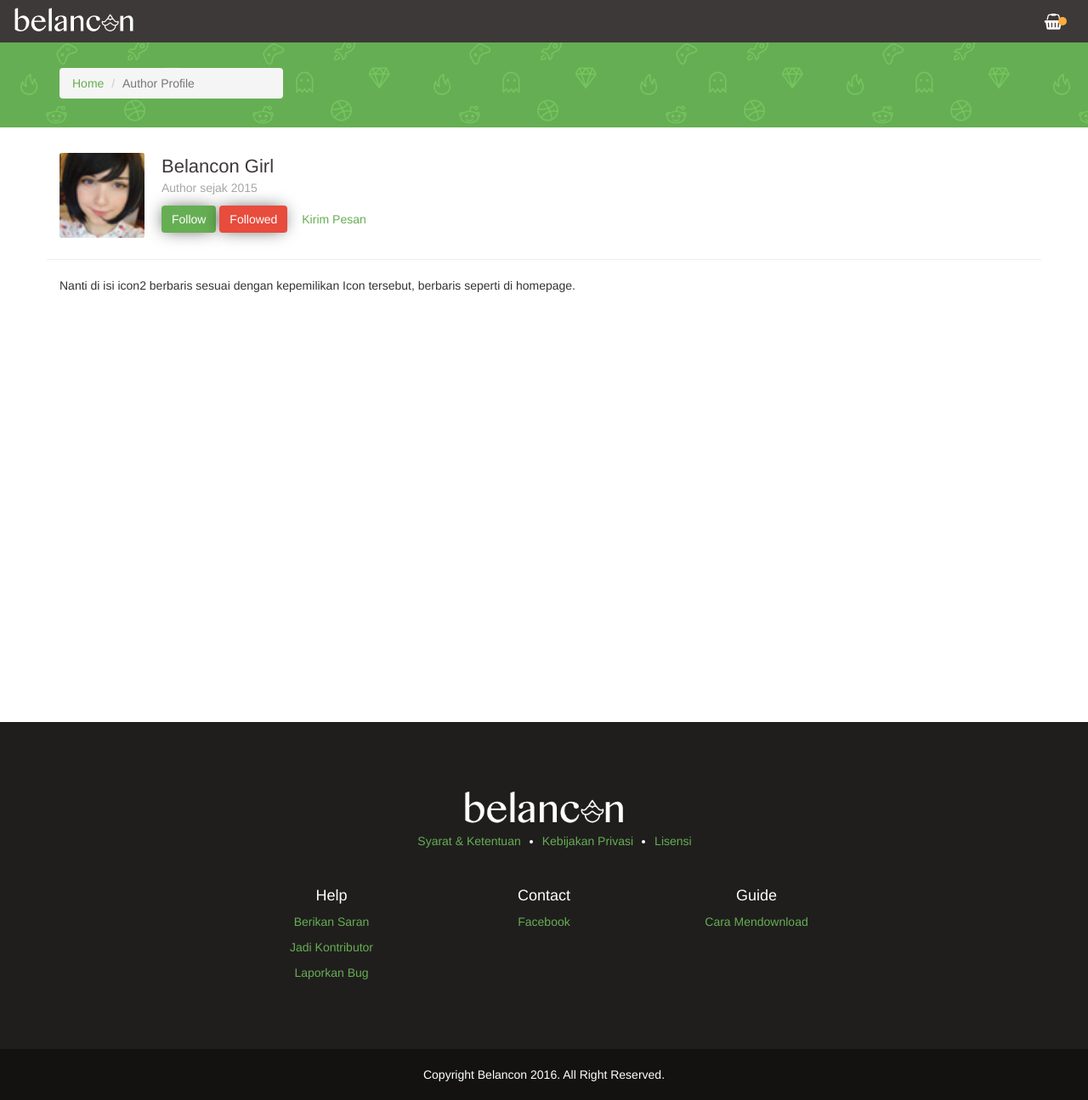
After one commit to belancon/belancon-dev, a CodeIgniter app: page /belancon/index.php/author/index in a window 1280 px wide. The commit adds this page. Shown: the whole page at 85% size. Run offline with CodeIgniter, Linux system fonts and the light colour scheme; some libraries are stand-ins or nearby versions.

Commit message:
penambahan file author

```diff
--- a/application/config/database.php
+++ b/application/config/database.php
@@ -77,9 +77,9 @@ if(ENVIRONMENT === 'production') {
 	$db['default'] = array(
 		'dsn'	=> '',
 		'hostname' => 'localhost',
-		'username' => 'belancon_admin',
-		'password' => 'anggarizqi123',
-		'database' => 'belancon_dev',
+		'username' => 'root',
+		'password' => '',
+		'database' => 'belancon',
 		'dbdriver' => 'mysqli',
 		'dbprefix' => '',
 		'pconnect' => FALSE,
--- a/application/controllers/Single.php
+++ b/application/controllers/Author.php
@@ -1,6 +1,6 @@
 <?php
 
-class Single extends CI_Controller
+class Author extends CI_Controller
 {
 	function __construct() {
 		parent::__construct();
@@ -30,7 +30,7 @@ class Single extends CI_Controller
         $this->template->set_js('toastr.js','footer');
 
         //set layout
-        $this->template->set_layout('single_icon_view'); // nama file page nya, tanpa extension php
+        $this->template->set_layout('author_view'); // nama file page nya, tanpa extension php
         $this->template->render(); // terakhir render
 	}
 }
--- /dev/null
+++ b/application/views/author_view.php
@@ -0,0 +1,62 @@
+<?php $this->load->view('_parts/public_header_view'); ?>
+<div id="header" style="height: 150px;">
+  <?php $this->load->view('_parts/navbar'); ?>
+  <div class="container" style="margin-top: 30px;">
+    <div class="row">
+      <div class="col-md-3">
+        <ol class="breadcrumb">
+          <li><a href="<?php echo site_url('/');?>">Home</a></li>
+          <li class="active">Author Profile</li>
+        </ol>
+      </div>
+    </div>
+  </div>
+</div>
+
+<!-- <?php echo base_url('assets/public/themes/belancon');?> -->
+
+<div id="author">
+  <div class="container">
+
+    <div class="row">
+
+      <div class="profile col-md-12">
+        <div class="profile-info">
+          <img src="<?php echo base_url('assets/public/themes/belancon');?>/img/author-1.jpg" alt="" class="pull-left profile-img">
+          <div class="profile-name">
+            Belancon Girl
+          </div>
+          <p class="profile-registered">
+            Author sejak 2015
+          </p>
+          <p>
+            <a class="btn-green-primary btn" href="#">Follow</a>
+            <a class="btn-red-primary btn" href="#">Followed</a>
+            <a class="btn" href="#">Kirim Pesan</a>
+          </p>
+        </div>
+        <div class="pull-right profile-stats">
+
+        </div>
+      </div>
+
+    </div>
+
+    <div class="row">
+      <div class="col-md-12">
+        <p style="margin-top: 20px;">
+          Nanti di isi icon2 berbaris sesuai dengan kepemilikan Icon tersebut, berbaris seperti di homepage.
+        </p>
+      </div>
+    </div>
+
+  </div>
+</div>
+
+<?php $this->load->view('_parts/loader'); ?>
+
+
+
+<?php $this->load->view('_parts/footer'); ?>
+
+<?php $this->load->view('_parts/public_footer_view'); ?>
--- a/assets/public/themes/belancon/css/style.css
+++ b/assets/public/themes/belancon/css/style.css
@@ -72,6 +72,23 @@ a {
   width: 80px;
   height: 80px;
   border-radius: 3px; }
+
+#author {
+  min-height: 700px; }
+  #author .profile {
+    margin-top: 10px;
+    padding-top: 20px;
+    padding-bottom: 20px;
+    border-bottom: 1px solid #eee; }
+    #author .profile .profile-info .profile-img {
+      height: 100px;
+      border-radius: 3px;
+      margin-right: 20px; }
+    #author .profile .profile-info .profile-name {
+      color: #3d3938;
+      font-size: 22px; }
+    #author .profile .profile-info .profile-registered {
+      color: #a7a7a7; }
 
 #header {
   background: #66ae53;
--- a/assets/public/themes/belancon/sass/style.scss
+++ b/assets/public/themes/belancon/sass/style.scss
@@ -93,6 +93,30 @@ a {
 		width: 80px;
 		height: 80px;
 		border-radius: 3px;
+	}
+}
+
+#author {
+	min-height: 700px;
+	.profile {
+		margin-top: 10px;
+		padding-top: 20px;
+		padding-bottom: 20px;
+		border-bottom: 1px solid #eee;
+		.profile-info {
+			.profile-img {
+				height: 100px;
+				border-radius: 3px;
+				margin-right: 20px;
+			}
+			.profile-name {
+				color: $black-primary;
+				font-size: 22px;
+			}
+			.profile-registered {
+				color: #a7a7a7;
+			}
+		}
 	}
 }
 
```
Also changed, not shown: application/views/single_icon_view.php (deleted, +0 -186 lines), assets/public/themes/belancon/img/sampul-author.jpg (added), 3 other files.
